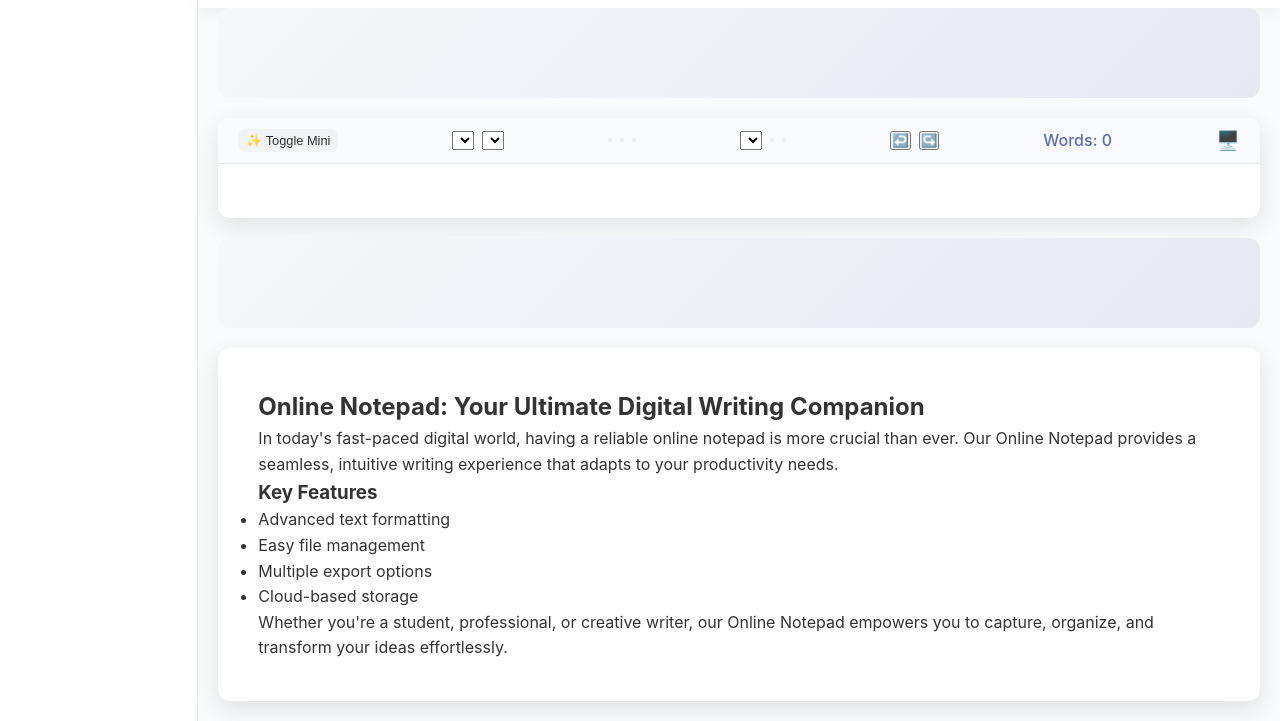
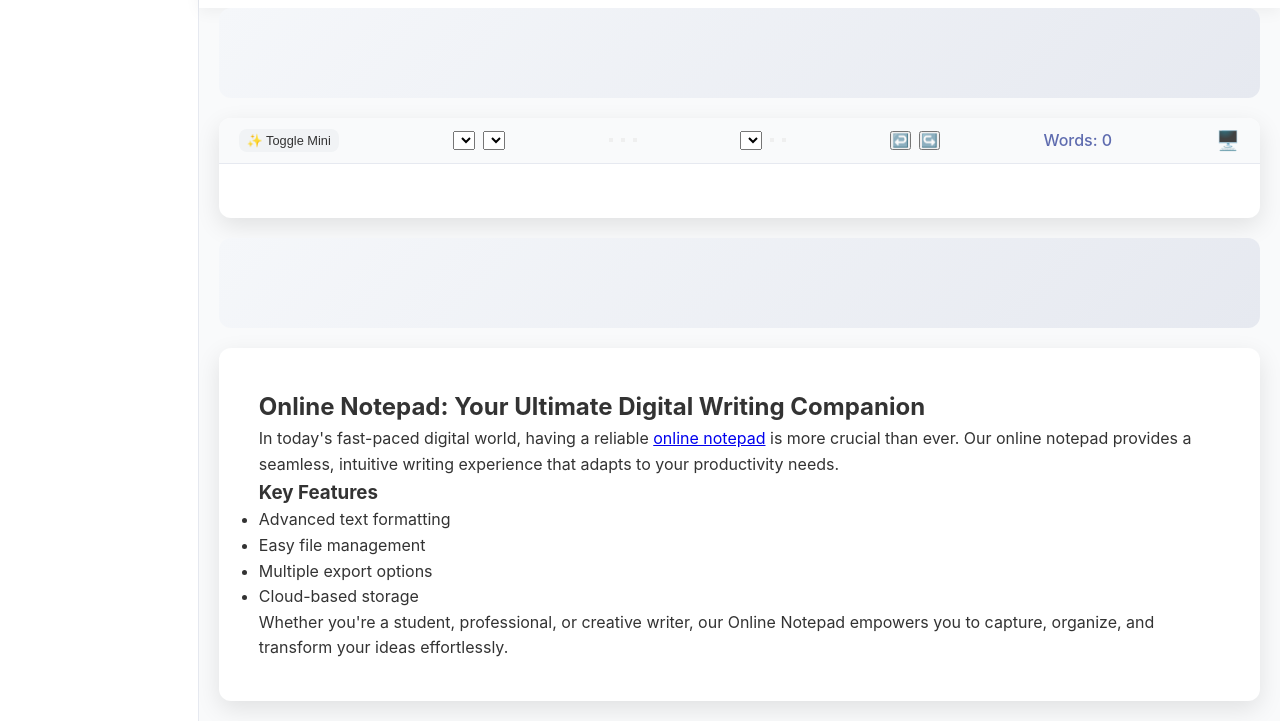
Before and after one commit to proforex2017/netlify, a plain HTML site: page index.html in a window 1280 px wide. Shown: the part 79-800 px from the top of the page. Drawn offline with nearby package versions, Linux system fonts and the light colour scheme.

Commit message:
Update index.html

```diff
--- a/index.html
+++ b/index.html
@@ -90,7 +90,8 @@
             <section class="seo-content">
                 <h2>Online Notepad: Your Ultimate Digital Writing Companion</h2>
                 <article>
-                    <p>In today's fast-paced digital world, having a reliable online notepad is more crucial than ever. Our Online Notepad provides a seamless, intuitive writing experience that adapts to your productivity needs.</p>
+                   <p>In today's fast-paced digital world, having a reliable <a href="https://onlinenotepad.space/" target="_blank">online notepad</a> is more crucial than ever. Our online notepad provides a seamless, intuitive writing experience that adapts to your productivity needs.</p>
+
                     <h3>Key Features</h3>
                     <ul>
                         <li>Advanced text formatting</li>
```
